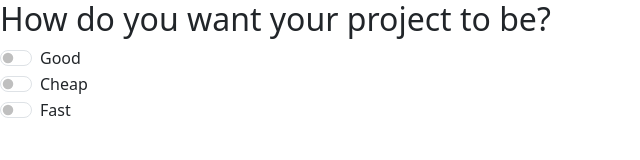
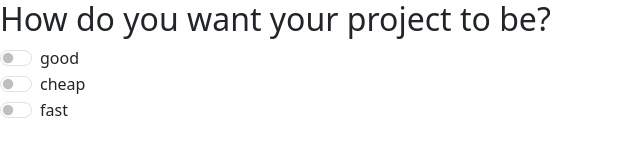
Before and after one commit to acciojob/toggler-js-abhilashvc777, a website: page main.html in a window 1280 px wide. Shown: the full height of the page, 0-640 px from the left. Drawn offline with nearby package versions, Linux system fonts and the light colour scheme.

Commit message:
created a submission

```diff
--- a/main.html
+++ b/main.html
@@ -11,17 +11,17 @@
 	<!-- the entire body must be written by student -->
 	<h2>How do you want your project to be?</h2>
 	<div class="toggle-container">
-	<div class="form-check form-switch  g1">
+	<div class="form-check form-switch g1">
   <input class="form-check-input toggle" id="good" type="checkbox" role="switch" id="flexSwitchCheckChecked" >
-  <span class="form-check-label " for="flexSwitchCheckChecked">Good</span>
+  <span class="form-check-label " for="flexSwitchCheckChecked">good</span>
 </div>
 	<div class="form-check form-switch  g2">
   <input class="form-check-input toggle" id="cheap" type="checkbox" role="switch" id="flexSwitchCheckChecked" >
-  <span class="form-check-label " for="flexSwitchCheckChecked">Cheap</span>
+  <span class="form-check-label " for="flexSwitchCheckChecked">cheap</span>
 </div>
 	<div class="form-check form-switch  g3">
   <input class="form-check-input toggle" id="fast" type="checkbox" role="switch" id="flexSwitchCheckChecked" >
-  <span class="form-check-label" for="flexSwitchCheckChecked">Fast</span>
+  <span class="form-check-label" for="flexSwitchCheckChecked">fast</span>
 </div>
 		</div>
     <script type="text/javascript" src="./script.js">
```
